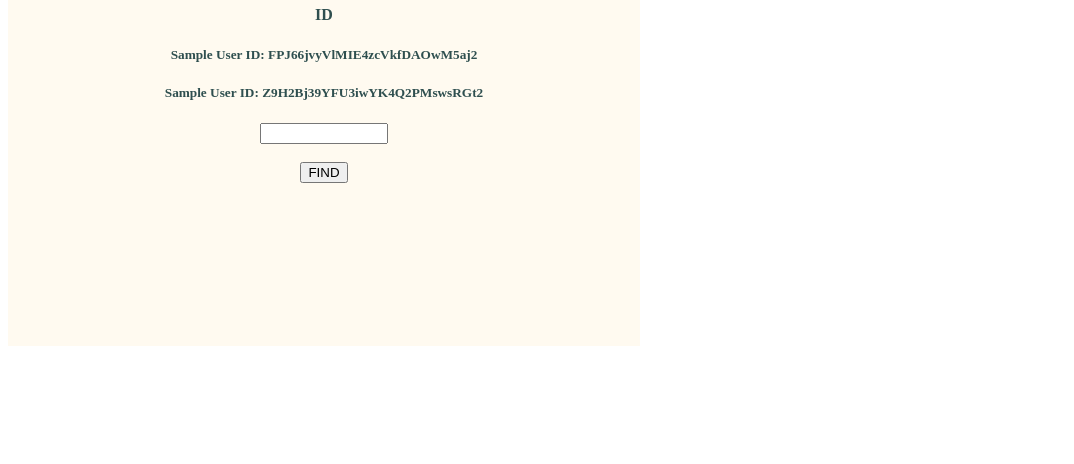
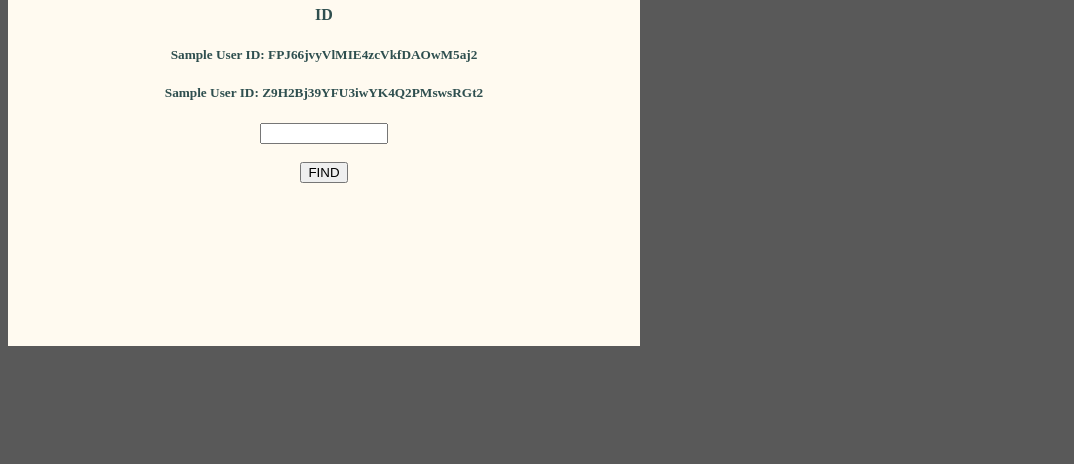
Before and after one commit to mattpower02/ProfileApp, a plain HTML site: page index.html in a window 1280 px wide. Shown: the part 336-800 px from the top of the page, without its empty margins (0-1074 px from the left). Drawn offline with Linux system fonts and the light colour scheme.

Commit message:
trial1.81

```diff
--- a/index.html
+++ b/index.html
@@ -13,7 +13,7 @@
         input {width: 120px;}
     </style>
 </head>
-<body style="color: rgb(89, 89, 89);">
+<body style="background-color: rgb(89, 89, 89);">
     <div id="MattGram">
         <img src = "mattgrambanner.png" alt = "MattGram Banner" width = "60%">
     </div>
```
